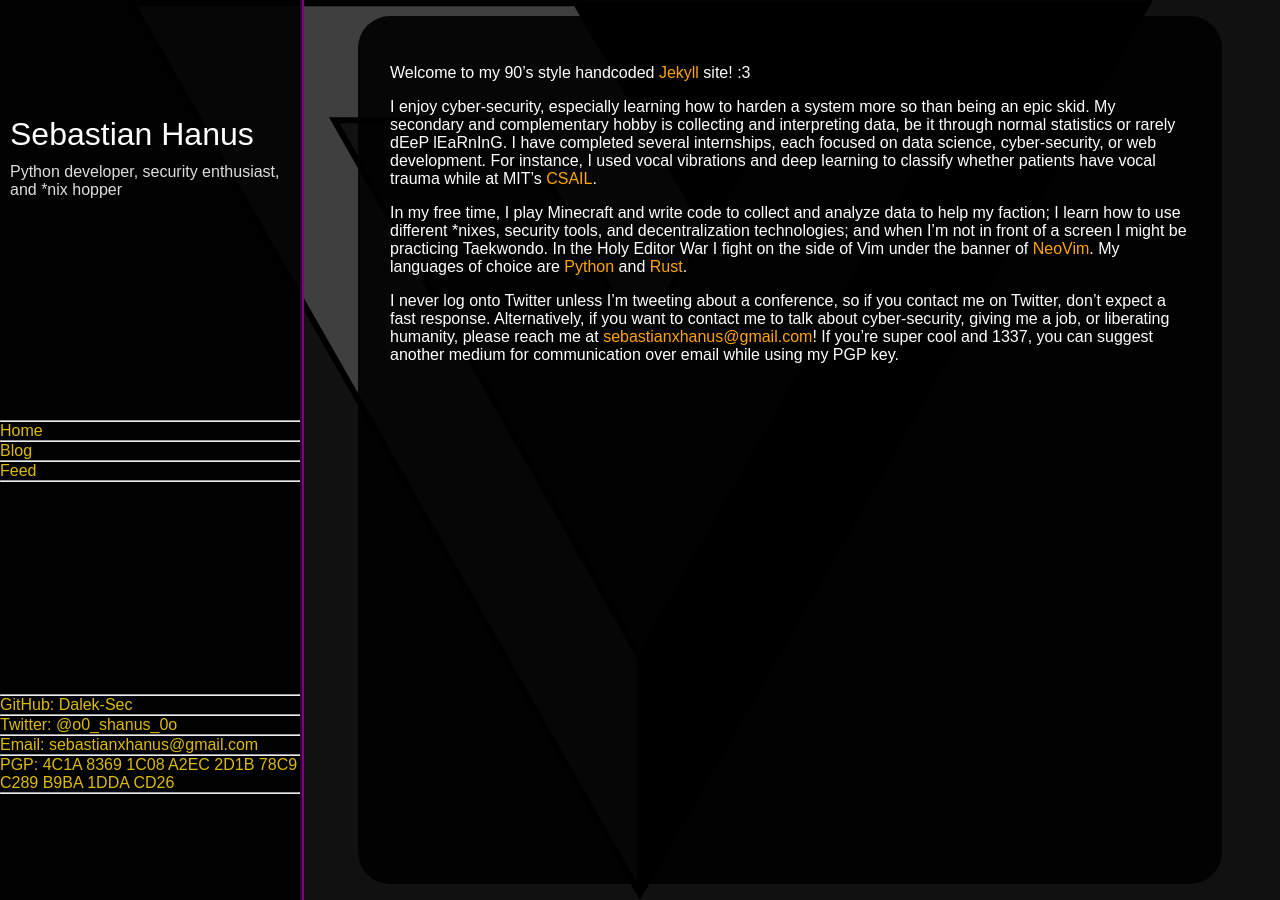
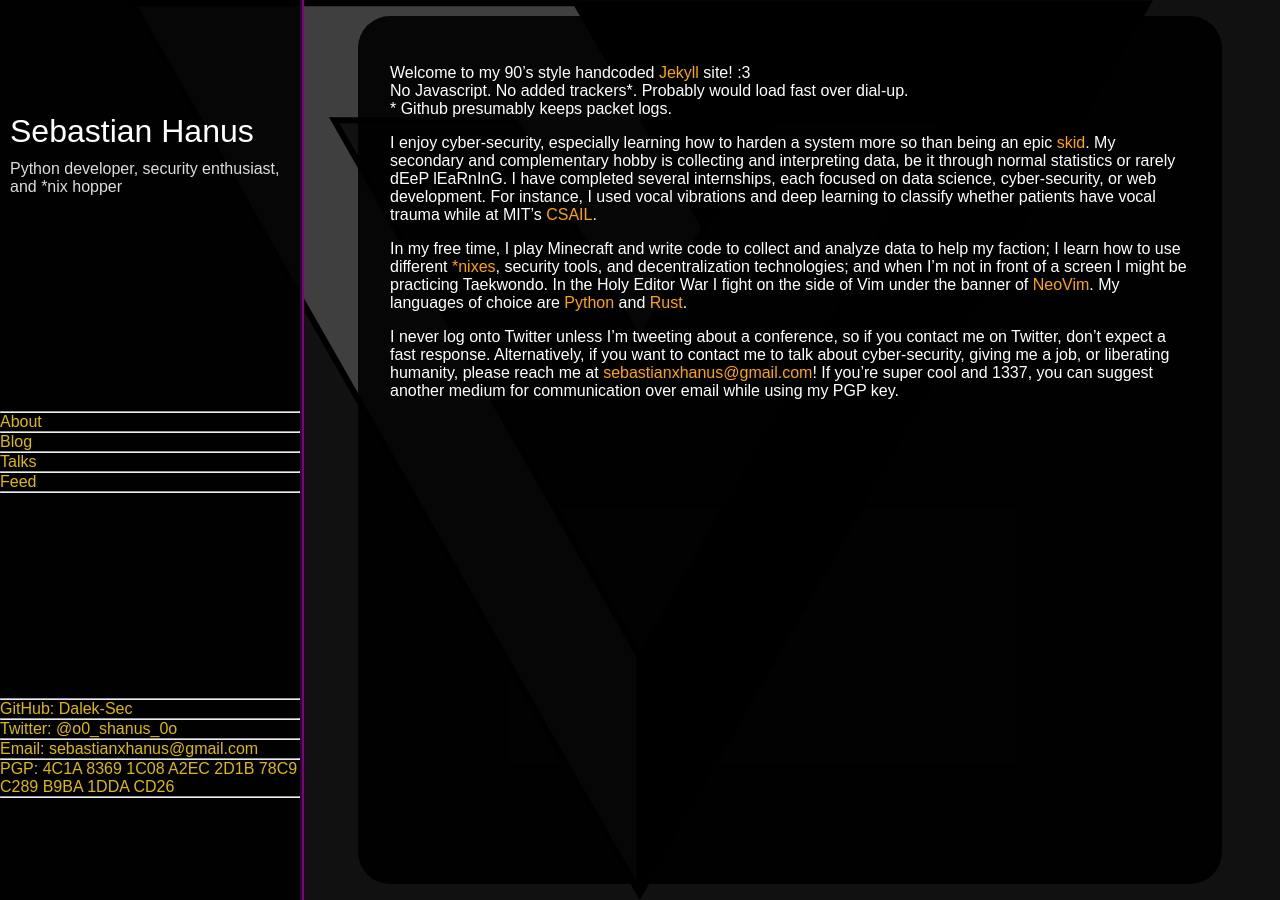
Before and after one commit to Dalek-Sec/mysite, a Jekyll site: the page built from index.md, in a window 1280 px wide. Built offline with Jekyll 4.4.1, drawn with Linux system fonts in a browser that asks for light colours.

Commit message:
Add talks section with placeholder content
Fix background image not being fixed in place.
Change 'Home' to 'About'
Add links to explanations of slang on About

```diff
--- a/_config.yml
+++ b/_config.yml
@@ -1,3 +1,6 @@
+collections:
+  - talks
+
 baseurl:
 url: localhost:4000
 
--- a/_data/internallinks.yml
+++ b/_data/internallinks.yml
@@ -1,8 +1,11 @@
- - name: Home
+ - name: About
    link: /
 
  - name: Blog
    link: /blog
 
+ - name: Talks
+   link: /talks
+
  - name: Feed
    link: /feed.xml
--- a/index.md
+++ b/index.md
@@ -3,9 +3,11 @@
 title: Home
 ---
 Welcome to my 90's style handcoded [Jekyll](https://jekyllrb.com/) site! :3
+No Javascript. No added trackers\*. Probably would load fast over dial-up.
+\* Github presumably keeps packet logs.
 
-I enjoy cyber-security, especially learning how to harden a system more so than being an epic skid. My secondary and complementary hobby is collecting and interpreting data, be it through normal statistics or rarely dEeP lEaRnInG. I have completed several internships, each focused on data science, cyber-security, or web development. For instance, I used vocal vibrations and deep learning to classify whether patients have vocal trauma while at MIT's [CSAIL](https://www.csail.mit.edu/).
+I enjoy cyber-security, especially learning how to harden a system more so than being an epic [skid](https://en.wikipedia.org/wiki/Script_kiddie "script kiddie"). My secondary and complementary hobby is collecting and interpreting data, be it through normal statistics or rarely dEeP lEaRnInG. I have completed several internships, each focused on data science, cyber-security, or web development. For instance, I used vocal vibrations and deep learning to classify whether patients have vocal trauma while at MIT's [CSAIL](https://www.csail.mit.edu/).
 
-In my free time, I play Minecraft and write code to collect and analyze data to help my faction; I learn how to use different \*nixes, security tools, and decentralization technologies; and when I'm not in front of a screen I might be practicing Taekwondo. In the Holy Editor War I fight on the side of Vim under the banner of [NeoVim](https://neovim.io/). My languages of choice are [Python](https://www.python.org/) and [Rust](https://www.rust-lang.org/).
+In my free time, I play Minecraft and write code to collect and analyze data to help my faction; I learn how to use different [\*nixes](https://en.wikipedia.org/wiki/*NIX "Linux, BSD, etc.."), security tools, and decentralization technologies; and when I'm not in front of a screen I might be practicing Taekwondo. In the Holy Editor War I fight on the side of Vim under the banner of [NeoVim](https://neovim.io/). My languages of choice are [Python](https://www.python.org/) and [Rust](https://www.rust-lang.org/).
 
 I never log onto Twitter unless I’m tweeting about a conference, so if you contact me on Twitter, don’t expect a fast response. Alternatively, if you want to contact me to talk about cyber-security, giving me a job, or liberating humanity, please reach me at [sebastianxhanus@gmail.com](mailto:sebastianxhanus@gmail.com)! If you’re super cool and 1337, you can suggest another medium for communication over email while using my PGP key.
--- a/stylesheet.css
+++ b/stylesheet.css
@@ -70,6 +70,7 @@
     background-position: center;
     background-repeat: no-repeat;
     background-size: contain;
+    background-attachment: fixed;
 	display: flex;
 	flex-direction: column;
 	justify-content: space-around;
```
Also changed, not shown: _talks/kerasvoice.md (added, +8 -0 lines), _talks/oscartutorial.md (added, +8 -0 lines), _talks/scapy.md (added, +8 -0 lines), talks.html (added, +10 -0 lines).
